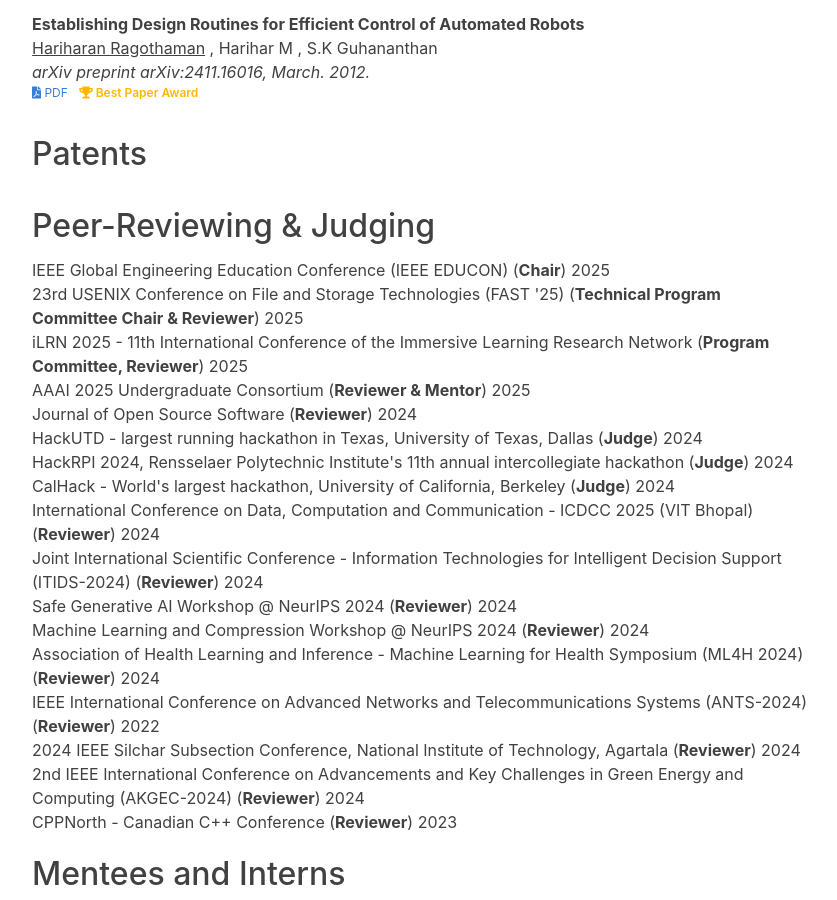
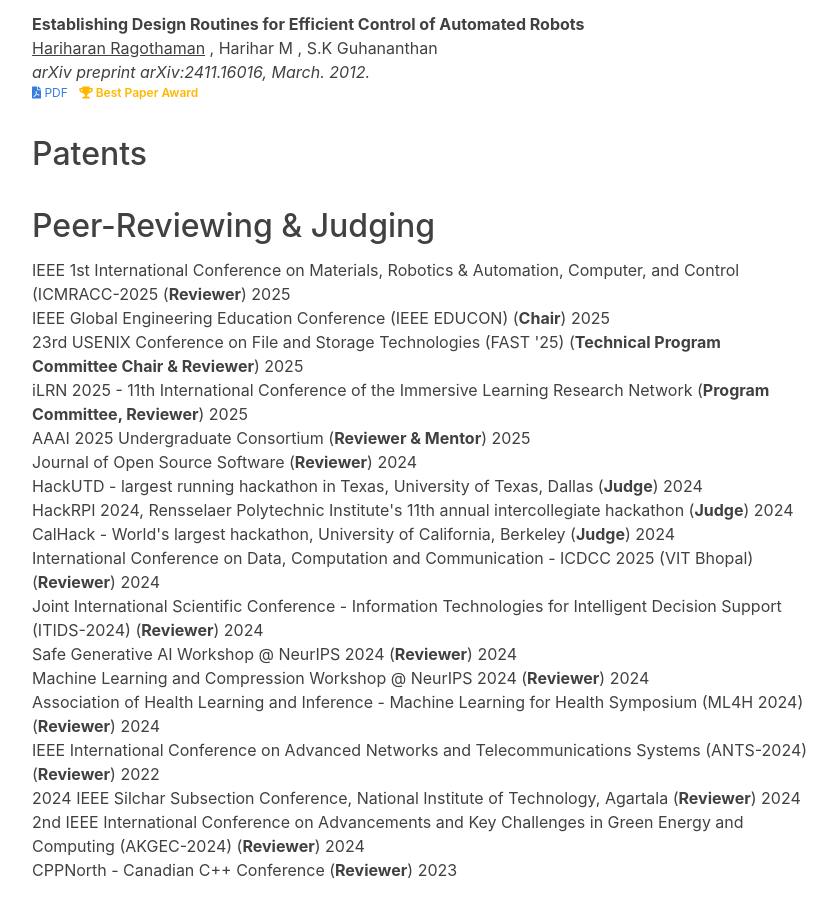
Before and after one commit to hariharanragothaman/hariharanragothaman.github.io, a Jekyll site: the page built from cv.md, in a window 1280 px wide and 900 px high, scrolled down 2880 px. Shown: the whole window, without its empty margins (300-1137 px from the left). Built offline with Jekyll 4.4.1, drawn with Linux system fonts in a browser that asks for light colours; nearby versions of some CDN libraries; some web fonts are replaced.

Commit message:
Polishes and Updates

```diff
--- a/_data/reviewer.yaml
+++ b/_data/reviewer.yaml
@@ -1,3 +1,9 @@
+- venue: IEEE 1st International Conference on Materials, Robotics & Automation, Computer, and Control (ICMRACC-2025
+  venue-shorthand: Reviewer
+  years:
+    - year: 2025
+      url: https://vjec.ac.in/icmracc/committees/technical-committee/
+
 - venue: IEEE Global Engineering Education Conference (IEEE EDUCON)
   venue-shorthand: Chair
   years:
```
